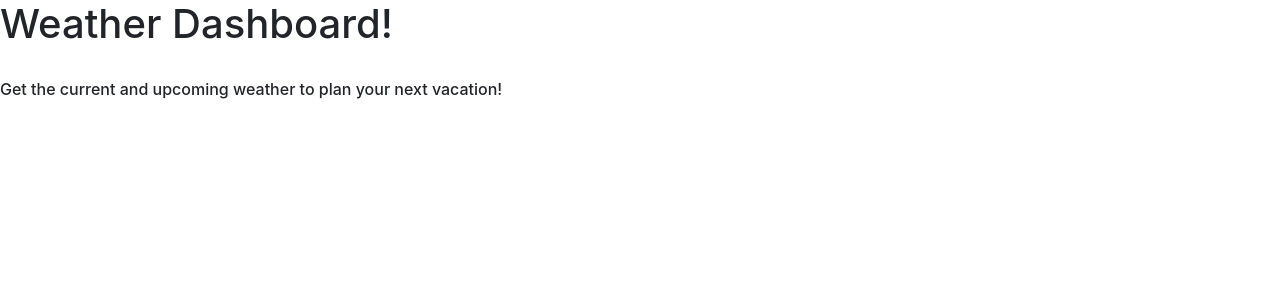
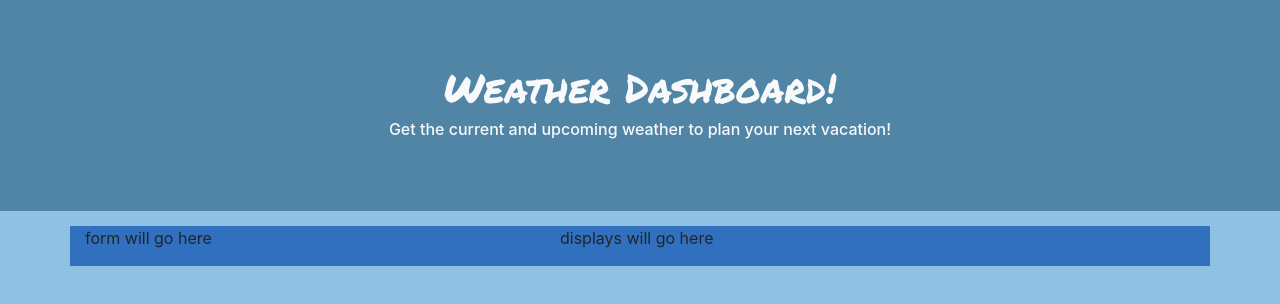
Before and after one commit to j-midgley13/weather-dashboard-hw6, a plain HTML site: page index.html in a window 1280 px wide. Drawn offline with nearby package versions, Linux system fonts and the light colour scheme.

Commit message:
html and css layout

```diff
--- a/index.html
+++ b/index.html
@@ -9,18 +9,30 @@
     <!-- Bootstrap CSS -->
     <link rel="stylesheet" href="https://stackpath.bootstrapcdn.com/bootstrap/4.3.1/css/bootstrap.min.css" integrity="sha384-ggOyR0iXCbMQv3Xipma34MD+dH/1fQ784/j6cY/iJTQUOhcWr7x9JvoRxT2MZw1T" crossorigin="anonymous">
     <!-- Link to css file -->
-    <link rel="stylesheet" href="style.css">
+    <link rel="stylesheet" type="text/css" href="style.css">
+    <!-- Google fonts link -->
+    <link href="https://fonts.googleapis.com/css2?family=Permanent+Marker&display=swap" rel="stylesheet">
   </head>
   <body>
     <header>
         <h1>
-            Weather Dashboard!
-        </h1>
-        <br>
-        <h6>
-            Get the current and upcoming weather to plan your next vacation!
-        </h6>
+          Weather Dashboard!
+      </h1>
+      <h6>
+          Get the current and upcoming weather to plan your next vacation!
+      </h6>
     </header>
+    <div class="container">
+      <div class="row">
+        <div class="col-md-5 info">
+          <p>form will go here</p>
+        </div>
+        <div class="col-md-7 info">
+          <p>displays will go here</p>
+        </div>
+      </div>
+    </div>
+
     <!-- Optional JavaScript -->
     <script src="script.js"></script>
     <!-- jQuery first, then Popper.js, then Bootstrap JS -->
--- a/style.css
+++ b/style.css
@@ -1,3 +1,19 @@
 body {
+   background-color: #8FC1E3;
+}
 
-};
+header {
+    background-color: #5085A5;
+    text-align: center;
+    color: #F7F9FB;
+    padding: 5%;
+    margin-bottom: 15px;
+}
+
+h1 {
+    font-family: 'Permanent Marker', cursive;
+}
+
+.info {
+    background-color: #3170BE;
+}
```
